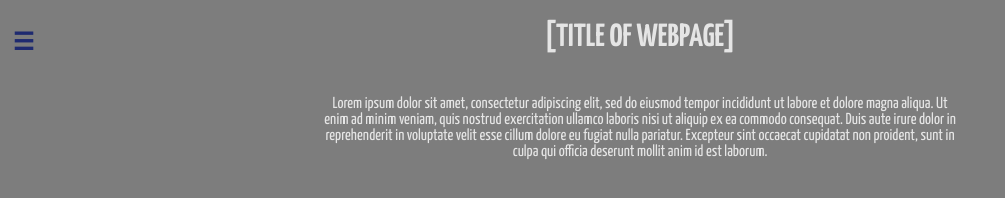
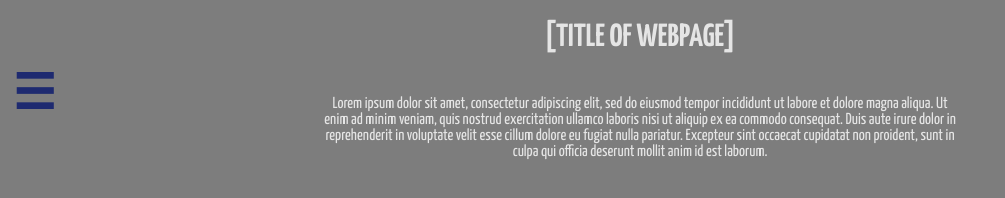
Before and after one commit to alexcars/alexcars.github.io, a plain HTML site: page main/home.html in a window 1280 px wide. Shown: the whole page, without its empty margins (0-1005 px from the left). Drawn offline with Linux system fonts and the light colour scheme; a web font is replaced by a local one.

Commit message:
Update site.css

```diff
--- a/css/site.css
+++ b/css/site.css
@@ -54,6 +54,11 @@ body {
     left: calc(var(--vw,1vw) * 32);
     top: calc(var(--vh, 1vh) * 1);
     color: #1e2a70;
+
+    padding-top: calc(var(--vh, 1vh) * 2);
+    padding-bottom: calc(var(--vh, 1vh) * 2);
+    width: fit-content;
+    font-size: calc(var(--vwh, 1vh) * 4);
 }
 
 #hamburger:hover {
```
